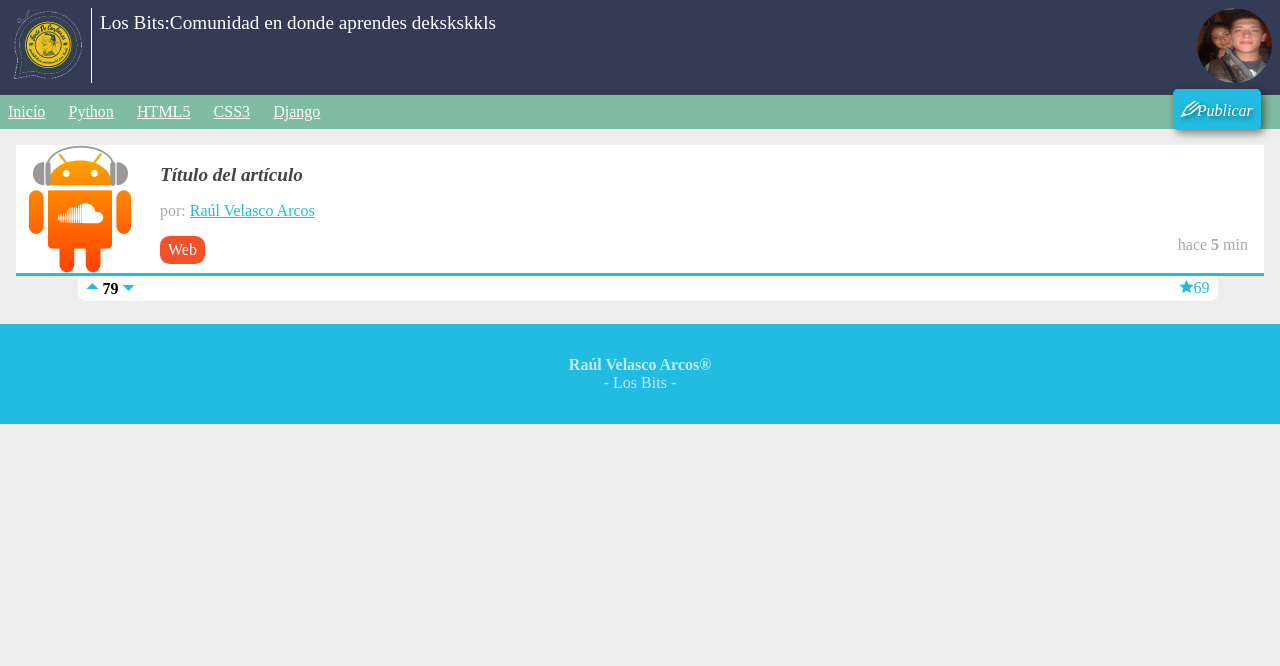
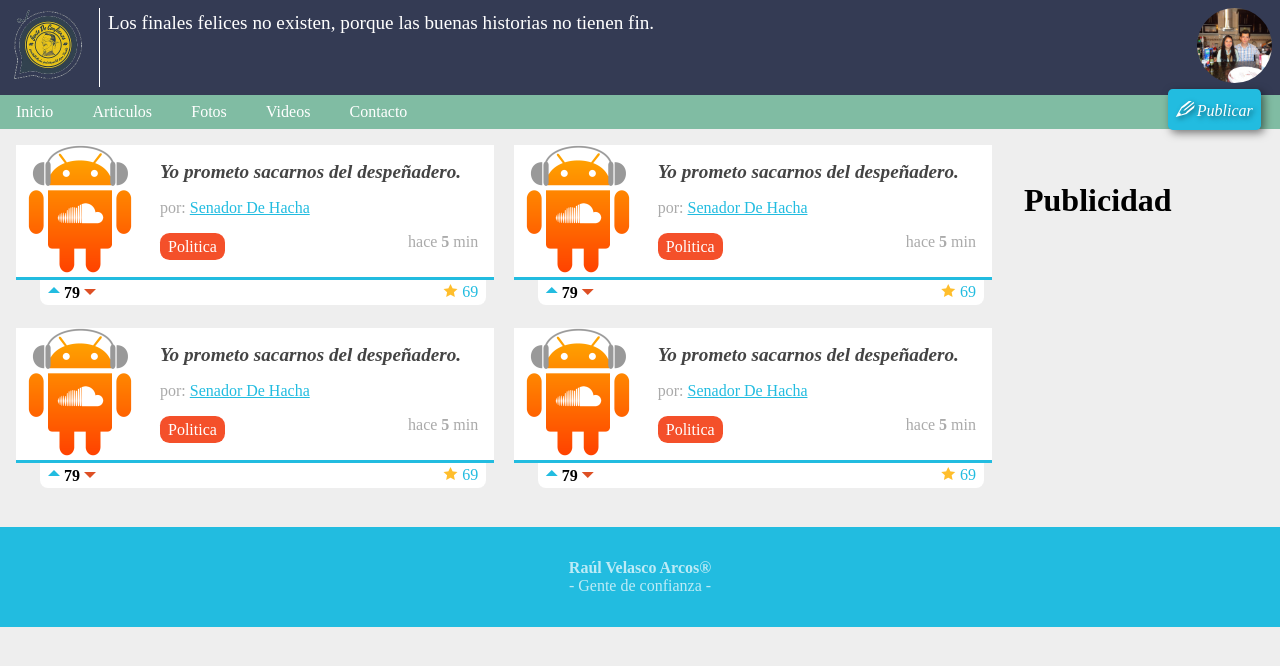
Before and after one commit to RaulVelascoArcos/LosBits, a plain HTML site: page index.html in a window 1280 px wide. Drawn offline with Linux system fonts and the light colour scheme; files whose address does not match are found by name.

Commit message:
Formulario

```diff
--- a/css/estilos.css
+++ b/css/estilos.css
@@ -25,15 +25,20 @@
 
 .icon-estrella:before {
 	content: "\f02a";
+	color: #FFBE2C;
+	margin-right: 0.3em;
+
 }
 .icon-f-negativa:before {
 	content: "\f05b";
+	color: #DD4F24;
 }
 .icon-f-positiva:before {
 	content: "\f0aa";
 }
 .icon-pluma:before {
 	content: "\e906";
+	margin-right: 0.3em;
 }
 
 
@@ -46,6 +51,9 @@
 a{
 	color: #22BCE0;
 }
+aside{
+	display: none;
+}
 body{
 	background: #EEEEEE;
 	font-family: "Open Sans ";
@@ -57,6 +65,7 @@ footer{
 	text-align: center;
 	padding: 1em;
 }
+
 footer p:first-child{
 	margin-bottom: 0;
 }
@@ -94,15 +103,23 @@ header #avatar img{
 	border-radius: 50%;
 	width: 75px;
 }
+header #logo{
+	border-right: 1px solid white;
+	margin-right: 0.5em;
+}
 header #logo img {
-	border-right: 1px solid white;
 	margin-right: 0.5em;
 	padding-right: 0.5em;
 	width: 75px;
+	-webkit-transition:0.5s;
+}
+header #logo img:hover{
+	-webkit-transform:rotate(360deg);
+
 }
 nav{
 	background: #80BCA3;
-	padding:0 0.5em;
+	padding:0 6em 0 0.5em;
 	position: relative;
 }
 nav ul #publicar_nav{
@@ -119,6 +136,12 @@ nav ul #publicar_nav a{
 	text-decoration: none;
 	text-shadow:rgba(0,0,0,0.5) 2px 2px 5px;
 }
+nav ul #publicar_nav a:hover:before{
+	-webkit-transforma: scale(1.2);
+}
+nav ul li a:hover{
+	background: #343B54;
+}
 nav ul {
 	list-style: none;
 	margin: 0;
@@ -131,7 +154,9 @@ nav ul li{
 nav ul li a {
 	color: white;
 	display: block;
-	padding: 0.5em 0;
+	text-decoration: none;
+	padding: 0.5em ;
+	-webkit-transition:.3s;
 }
 #contenido{
 	margin: 1em;
@@ -170,10 +195,14 @@ nav ul li a {
 #contenido .item .imagen_item img{
 	width: 128px;
 }
+#contenido .item .contenido{
+	 font-size: 1em;
+	 padding-top:0;
+}
 #contenido .item .titulo_item{
 	 font-size: 1.2em;
 	 font-style: italic;
-	 padding: 1em 1em 0 0;
+	 padding: 0 1em 0 0;
 }
 #contenido .item .titulo_item a{
 	 color:#444;
@@ -197,3 +226,55 @@ nav ul li a {
 #contenido .item .votacion  .guardar_item{
 	float: right;
 }
+
+
+@media screen and (min-width:800px){
+	#contenido{
+		overflow: hidden;
+	}
+	#contenido .item{
+		width: 49%;
+		float: left;
+	}
+	#contenido .item:nth-child(odd){
+		margin-right: 2%;
+	}
+}
+
+@media screen and (min-width:1000px){
+	aside{
+		display: block;
+		float: right;
+		margin: 1em;
+		width: 20%;
+	}
+	aside #contenido{
+		width: 100%;
+	}
+}
+
+
+
+
+
+
+/*Formulario*/
+.formulario{
+	padding: 1em;
+	text-align: right;
+	display: none;
+}
+.formulario input{
+	border: 1px solid #ccc;
+	border-radius: .5em;
+	padding: 0.2em 0.6em;
+}
+.formulario input[type="submit"]{
+	background: #22BCE0;
+	border-color: #22BCE0;
+	box-shadow:rgba(0,0,0,0.5) 3px 3px 9px;
+	color: white;
+	font-style: italic;
+	text-decoration: none;
+	text-shadow:rgba(0,0,0,0.5) 2px 2px 5px;
+}
--- a/index.html
+++ b/index.html
@@ -4,7 +4,8 @@
 <head>
 	<meta charset="utf-8"/>
 	<meta  name ="description" content="Los Bits es una pagina donde puedes compartir tus ideas."/>
-	<title>Los Bits</title>
+	<meta name="viewport" content="width=device-width, minimum-scale=1, maximum-scale=1" />
+	<title>Gente de Confianza</title>
 	<link href='http://fonts.googleapis.com/css?family=Open+Sans:400,700' rel='stylesheet' type='text/css'>
 	<link rel="stylesheet" href="css/normalize.css">
 	<link rel="stylesheet" href="css/estilos.css">
@@ -14,36 +15,118 @@
 		<figure id="logo">
 			<img src="img/logo.png"/>
 		</figure>
-		<h1>Los Bits:Comunidad en donde aprendes dekskskkls</h1>
+		<h1>Los finales felices no existen, porque las buenas historias no tienen fin.</h1>
 		<figure id="avatar">
-			<img src="img/foto.jpg"/>
+			<img src="img/perfil.jpeg"/>
 		</figure>
 	</header>
 	<nav>
 		<ul>
-			<li><a href="#">Inicío</a></li>
-			<li><a href="#">Python</a></li>
-			<li><a href="#">HTML5</a></li>
-			<li><a href="#">CSS3</a></li>
-			<li><a href="#">Django</a></li>
+			<li><a href="#">Inicio</a></li>
+			<li><a href="#">Articulos</a></li>
+			<li><a href="#">Fotos</a></li>
+			<li><a href="#">Videos</a></li>
+			<li><a href="#">Contacto</a></li>
 			<li id="publicar_nav">
 				<a href="#" class="icon-pluma" >Publicar</a>
 			</li>
 		</ul>
 	</nav>
+	<form id="formulario" class="formulario">
+		<input type="text" id="titulo" placeholder="Título" required>
+		<input type="url" id="url"placeholder="Link" required>
+		<input type="submit" value="Agregar">
+	</form>
+	<aside>
+		<div id="contenido">
+			<h1>Publicidad</h1>
+		</div>
+	</aside>
 	<section id="contenido">
 		<article class="item">
 			<figure class="imagen_item">
 				<img src="img/articulo.png"/>
 			</figure>
 			<h2 class="titulo_item">
-				<a href="#">Título del artículo</a>
+				<a href="#">Yo prometo sacarnos del despeñadero.</a>
 			</h2>
 			<div class="autor_item">
-				por: <a href="#">Raúl Velasco Arcos </a>
+				por: <a href="#">Senador De Hacha</a>
 			</div>
 			<div class="datos_item">
-				<a href="" class="tag_item">Web</a>
+				<a href="" class="tag_item">Politica</a>
+				<span class="fecha_item">
+					hace <strong>5</strong> min
+				</span>
+			</div>
+			<div  class="votacion">
+				<a href="" class="up icon-f-positiva"></a>
+				<strong>79</strong>
+				<a href="" class="down icon-f-negativa"></a>
+				<a href="" class="comentario_item">69</a>
+				<a href="" class="guardar_item icon-estrella "></a>
+			</div>
+		</article>
+		<article class="item">
+			<figure class="imagen_item">
+				<img src="img/articulo.png"/>
+			</figure>
+			<h2 class="titulo_item">
+				<a href="#">Yo prometo sacarnos del despeñadero.</a>
+			</h2>
+			<div class="autor_item">
+				por: <a href="#">Senador De Hacha</a>
+			</div>
+			<div class="datos_item">
+				<a href="" class="tag_item">Politica</a>
+				<span class="fecha_item">
+					hace <strong>5</strong> min
+				</span>
+			</div>
+			<div  class="votacion">
+				<a href="" class="up icon-f-positiva"></a>
+				<strong>79</strong>
+				<a href="" class="down icon-f-negativa"></a>
+				<a href="" class="comentario_item">69</a>
+				<a href="" class="guardar_item icon-estrella "></a>
+			</div>
+		</article>
+		<article class="item">
+			<figure class="imagen_item">
+				<img src="img/articulo.png"/>
+			</figure>
+			<h2 class="titulo_item">
+				<a href="#">Yo prometo sacarnos del despeñadero.</a>
+			</h2>
+			<div class="autor_item">
+				por: <a href="#">Senador De Hacha</a>
+			</div>
+			<div class="datos_item">
+				<a href="" class="tag_item">Politica</a>
+				<span class="fecha_item">
+					hace <strong>5</strong> min
+				</span>
+			</div>
+			<div  class="votacion">
+				<a href="" class="up icon-f-positiva"></a>
+				<strong>79</strong>
+				<a href="" class="down icon-f-negativa"></a>
+				<a href="" class="comentario_item">69</a>
+				<a href="" class="guardar_item icon-estrella "></a>
+			</div>
+		</article>
+		<article class="item">
+			<figure class="imagen_item">
+				<img src="img/articulo.png"/>
+			</figure>
+			<h2 class="titulo_item">
+				<a href="#">Yo prometo sacarnos del despeñadero.</a>
+			</h2>
+			<div class="autor_item">
+				por: <a href="#">Senador De Hacha</a>
+			</div>
+			<div class="datos_item">
+				<a href="" class="tag_item">Politica</a>
 				<span class="fecha_item">
 					hace <strong>5</strong> min
 				</span>
@@ -61,7 +144,7 @@
 		<p>
 			<strong>Raúl Velasco Arcos®</strong>
 		</p>
-		<p>Los Bits</p>
+		<p>Gente de confianza</p>
 	</footer>
 </body>
 <html>
```
Also changed, not shown: img/Senador.png (added), img/foto.jpg (deleted), img/perfil.jpeg (added).
